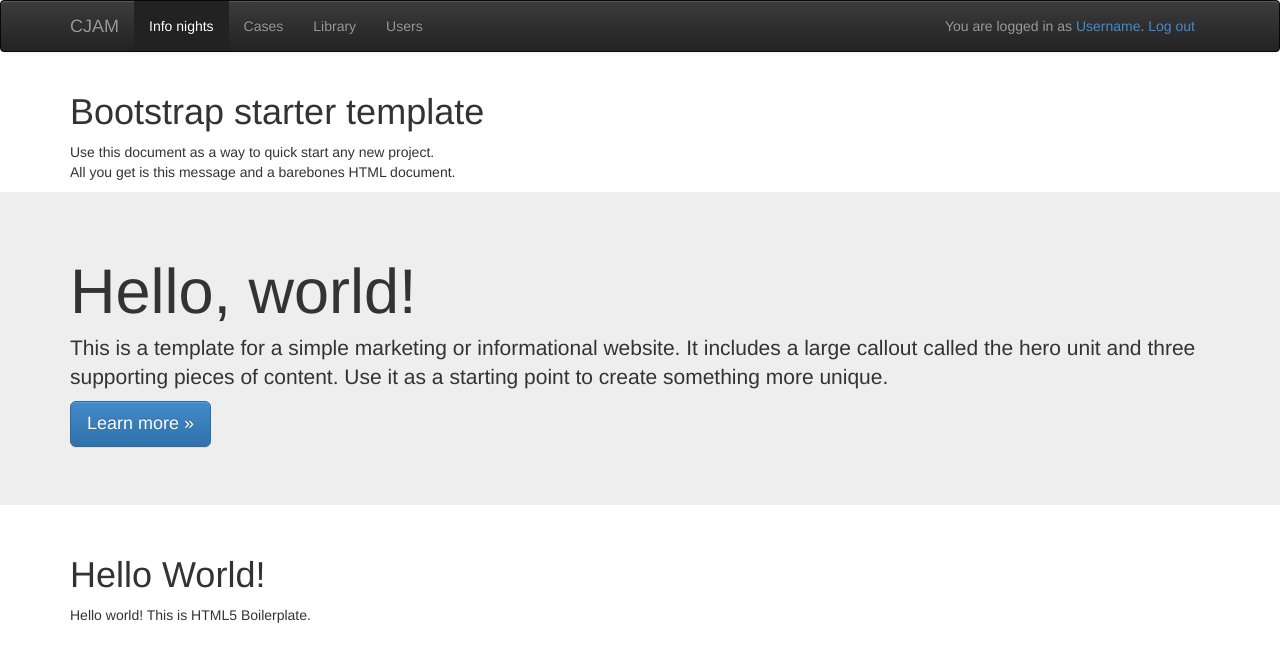
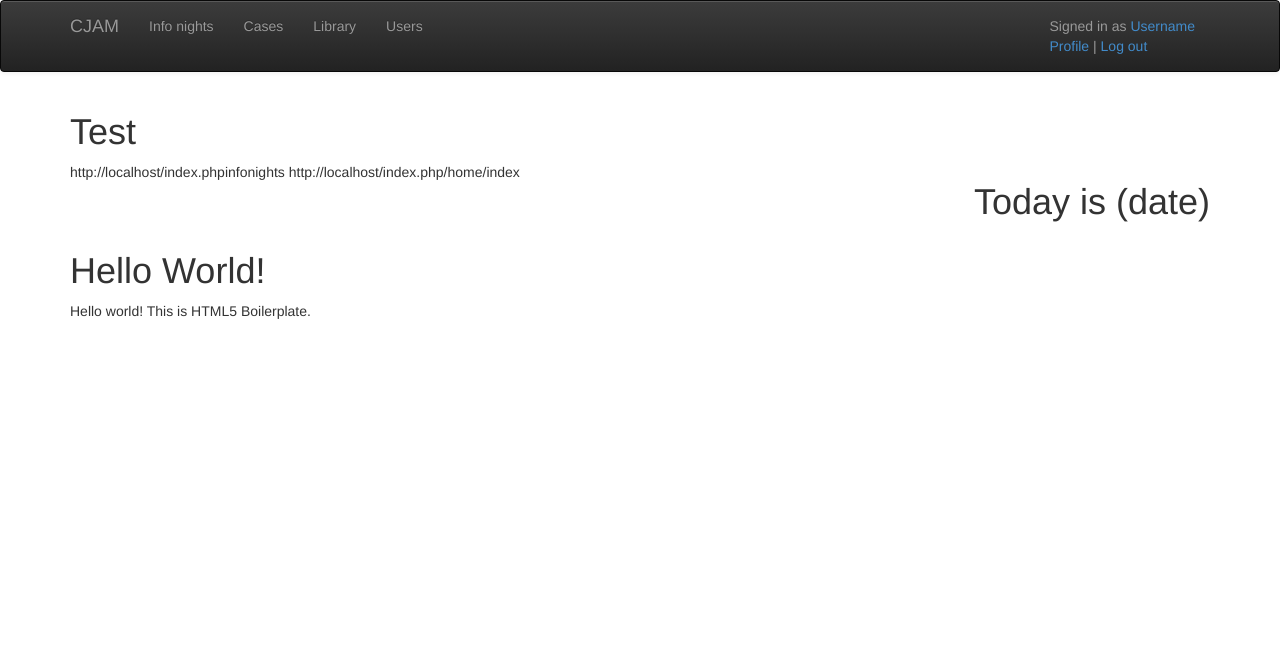
Before and after one commit to JFouellette/cjam_cm, a CodeIgniter app: page /index.php/home/index in a window 1280 px wide. Shown: the top 662 px of the page. Run offline with CodeIgniter, Linux system fonts and the light colour scheme; some libraries are stand-ins or nearby versions.

Commit message:
layout nav improve

```diff
--- a/application/views/layout.php
+++ b/application/views/layout.php
@@ -38,31 +38,25 @@
         </div>
         <div class="navbar-collapse collapse">
           <ul class="nav navbar-nav">
-            <li class="active"><a href="<?php echo site_url('infonights'); ?>">Info nights</a></li>
+            <li <?php if (current_url() === site_url() . "/infonights") {echo "class='active'";} ?>><a href="<?php echo site_url('infonights'); ?>">Info nights</a></li>
             <li><a href="<?php echo site_url('cases'); ?>">Cases</a></li>
             <li><a href="<?php echo site_url('knowledgelibrary'); ?>">Library</a></li>
             <li><a href="<?php echo site_url('admin') ?>">Users</a></li>
           </ul>
-            <p class="navbar-text pull-right">You are logged in as <a href="<?php echo site_url('userprofile'); ?>">Username</a>. <a href="#">Log out</a></p>
+            <p class="navbar-text pull-right">Signed in as <a href="<?php echo site_url('userprofile'); ?>">Username</a> <br/>
+                <a href="<?php echo site_url('userprofile'); ?>">Profile</a> | <a href="#">Log out</a></p>
         </div><!--/.navbar-collapse -->
       </div>
     </div>
 
-    <!-- Main jumbotron for a primary marketing message or call to action -->
-
     <div class="container">
 
-      <h1>Bootstrap starter template</h1>
-      <p>Use this document as a way to quick start any new project.<br> All you get is this message and a barebones HTML document.</p>
+      <h1><?php echo $title; ?></h1>
+        <h1 class="pull-right">Today is (date)</h1>
 
-    </div>
+        <?php echo site_url()."infonights";?>
+        <?php echo current_url();?>
 
-    <div class="jumbotron">
-      <div class="container">
-        <h1>Hello, world!</h1>
-        <p>This is a template for a simple marketing or informational website. It includes a large callout called the hero unit and three supporting pieces of content. Use it as a starting point to create something more unique.</p>
-        <p><a class="btn btn-primary btn-lg">Learn more &raquo;</a></p>
-      </div>
     </div>
 
        <!-- content -->
```
